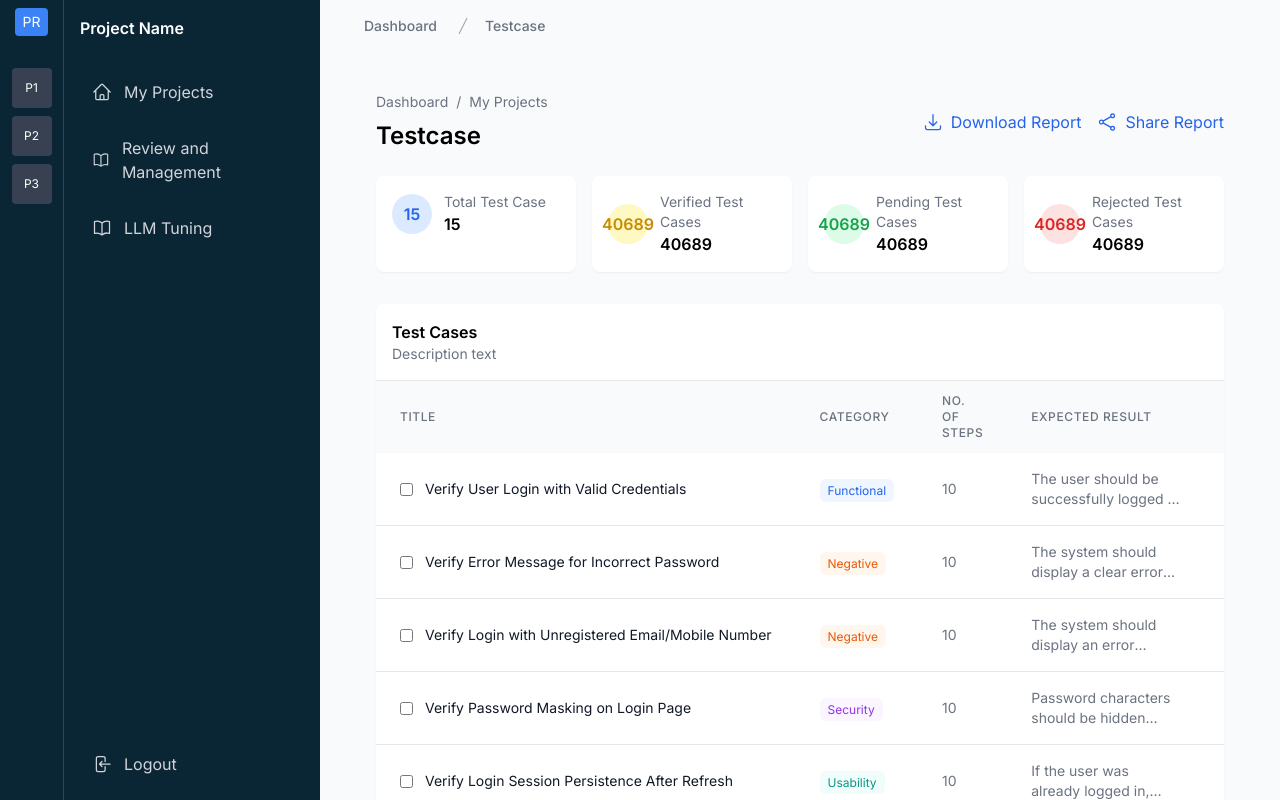
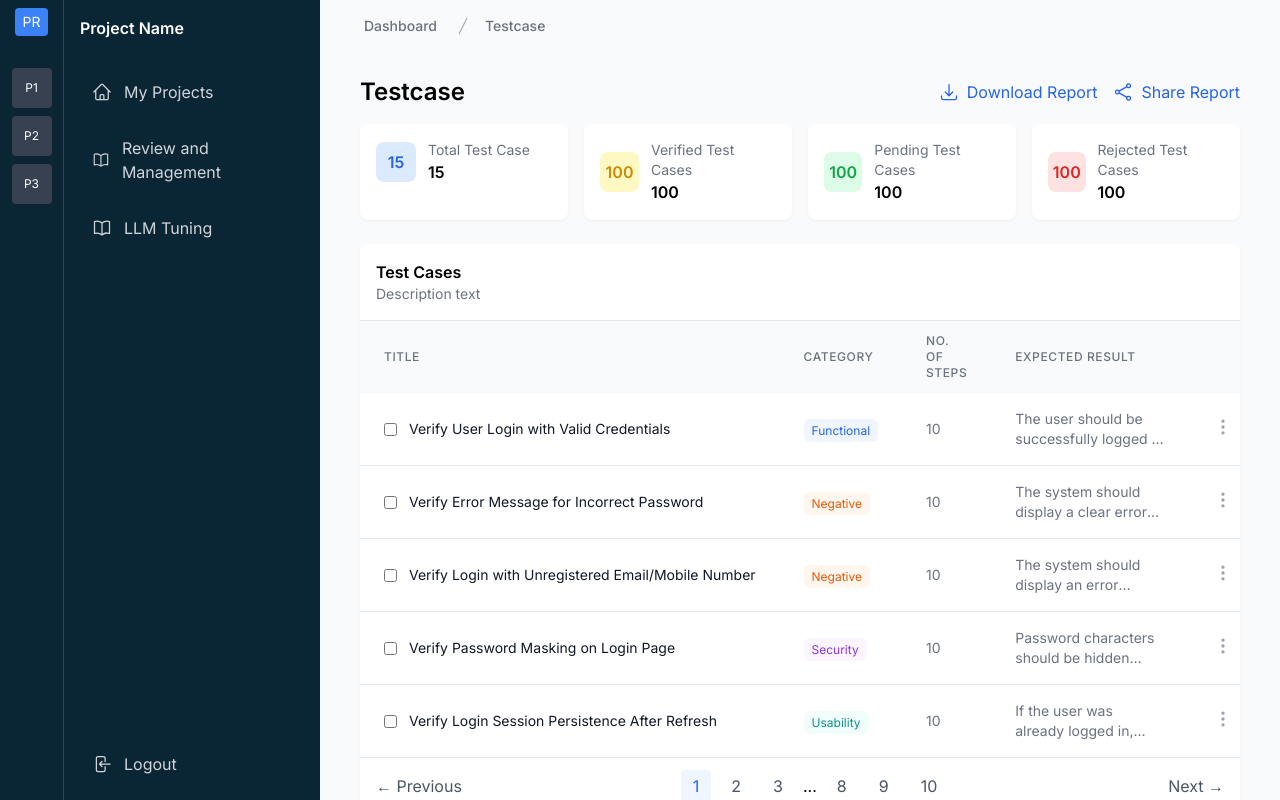
Before and after one commit to Tranphong1011/TestMateAI-frontend, a Next.js app: page /dashboard/testcase in a window 1280 px wide. Built offline with nearby package versions, Linux system fonts and the light colour scheme.

Commit message:
added some testcase ui fixes

```diff
--- a/src/app/dashboard/testcase/page.tsx
+++ b/src/app/dashboard/testcase/page.tsx
@@ -46,9 +46,9 @@
 
   const stats = {
     totalTestCases: 15,
-    verifiedTestCases: 40689,
-    pendingTestCases: 40689,
-    rejectedTestCases: 40689
+    verifiedTestCases: 100,
+    pendingTestCases: 100,
+    rejectedTestCases: 100
   };
 
   const getCategoryColor = (category: string) => {
@@ -67,17 +67,10 @@
   };
 
   return (
-    <div className="flex-1 overflow-y-auto p-6">
+    <div className="flex-1 overflow-y-auto p-2">
       <div className="max-w-7xl mx-auto">
-        <div className="flex items-center justify-between mb-6">
-          <div>
-            <div className="flex items-center space-x-2 text-sm text-gray-500 mb-2">
-              <span>Dashboard</span>
-              <span>/</span>
-              <span>My Projects</span>
-            </div>
-            <h1 className="text-2xl font-semibold">Testcase</h1>
-          </div>
+        <div className="flex items-center justify-between mb-4">
+          <h1 className="text-2xl font-semibold">Testcase</h1>
           <div className="flex items-center space-x-4">
             <button className="flex items-center space-x-2 text-blue-600">
               <ArrowDownTrayIcon className="w-5 h-5" />
@@ -90,10 +83,10 @@
           </div>
         </div>
 
-        <div className="grid grid-cols-4 gap-4 mb-8">
+        <div className="grid grid-cols-4 gap-4 mb-6">
           <div className="bg-white p-4 rounded-lg shadow-sm">
             <div className="flex items-center space-x-3">
-              <div className="w-10 h-10 bg-blue-100 rounded-full flex items-center justify-center">
+              <div className="w-10 h-10 bg-blue-100 rounded-lg flex items-center justify-center">
                 <span className="text-blue-600 font-semibold">{stats.totalTestCases}</span>
               </div>
               <div>
@@ -104,7 +97,7 @@
           </div>
           <div className="bg-white p-4 rounded-lg shadow-sm">
             <div className="flex items-center space-x-3">
-              <div className="w-10 h-10 bg-yellow-100 rounded-full flex items-center justify-center">
+              <div className="w-10 h-10 bg-yellow-100 rounded-lg flex items-center justify-center">
                 <span className="text-yellow-600 font-semibold">{stats.verifiedTestCases}</span>
               </div>
               <div>
@@ -115,7 +108,7 @@
           </div>
           <div className="bg-white p-4 rounded-lg shadow-sm">
             <div className="flex items-center space-x-3">
-              <div className="w-10 h-10 bg-green-100 rounded-full flex items-center justify-center">
+              <div className="w-10 h-10 bg-green-100 rounded-lg flex items-center justify-center">
                 <span className="text-green-600 font-semibold">{stats.pendingTestCases}</span>
               </div>
               <div>
@@ -126,7 +119,7 @@
           </div>
           <div className="bg-white p-4 rounded-lg shadow-sm">
             <div className="flex items-center space-x-3">
-              <div className="w-10 h-10 bg-red-100 rounded-full flex items-center justify-center">
+              <div className="w-10 h-10 bg-red-100 rounded-lg flex items-center justify-center">
                 <span className="text-red-600 font-semibold">{stats.rejectedTestCases}</span>
               </div>
               <div>
```
